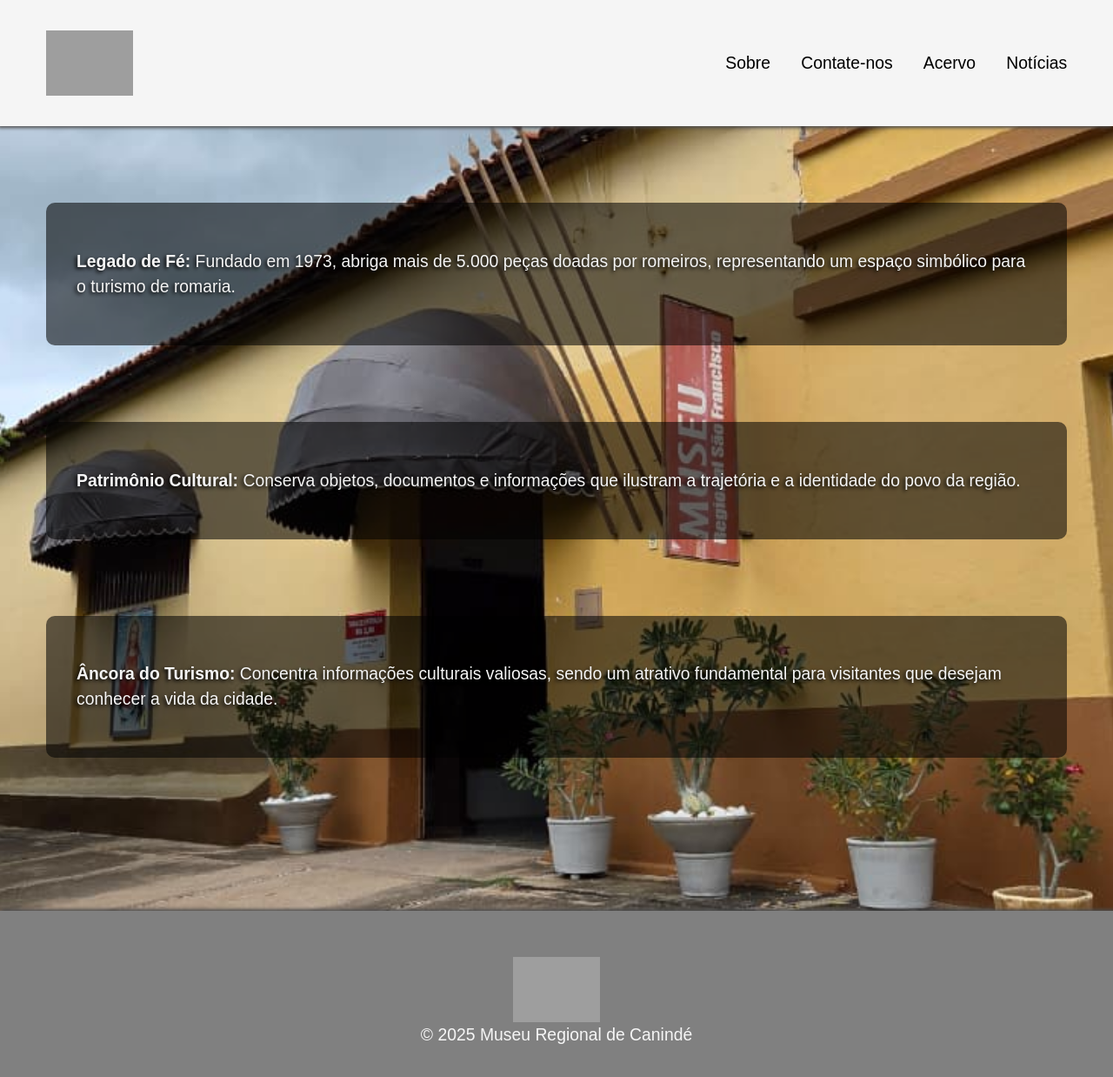
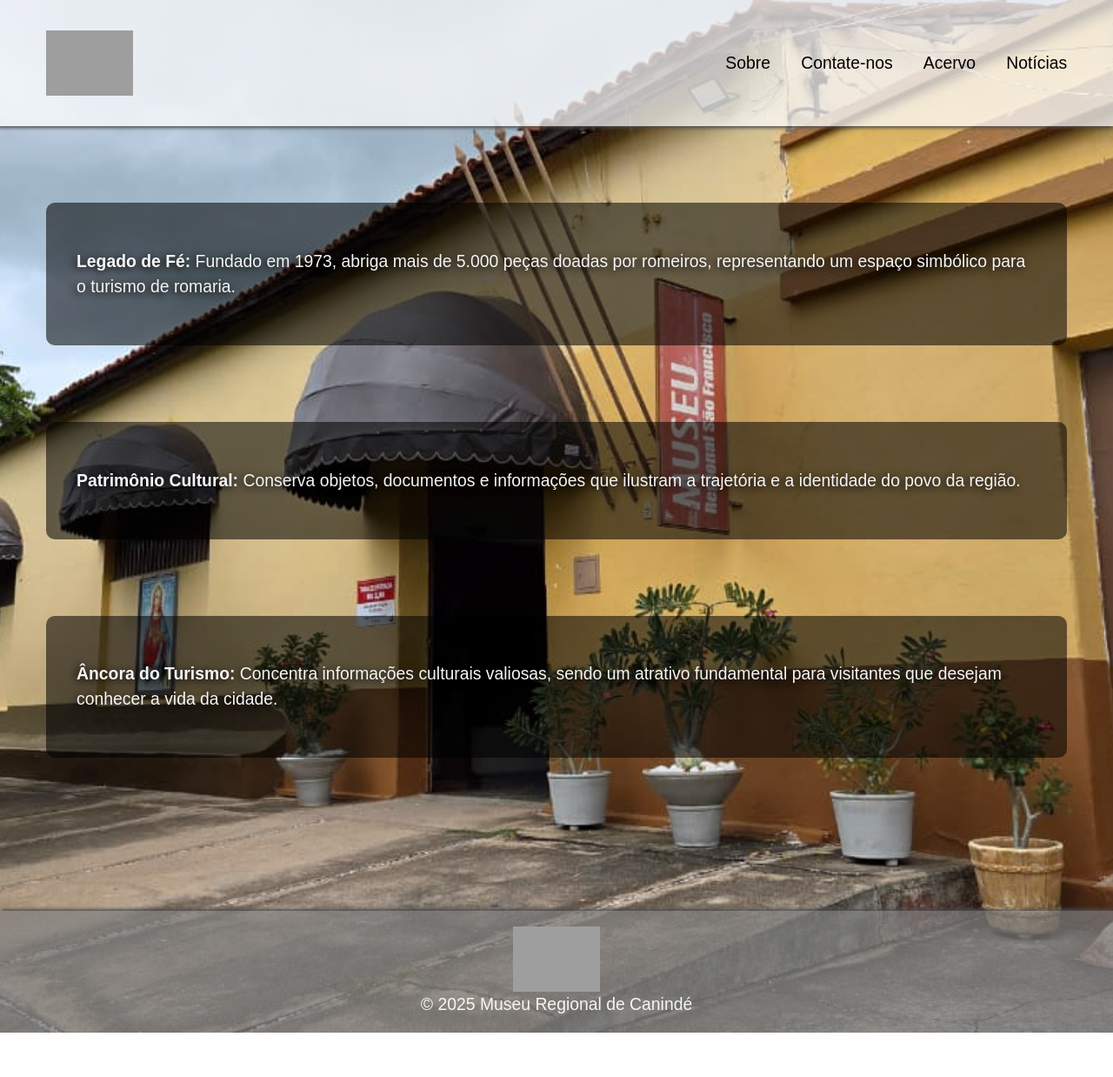
Before and after one commit to Leone0038/site-museu, a React (Vite) app: page /sobre in a window 1280 px wide. Shown: the top 1238 px of the page at 87% size. After the commit the page ends 1187 px from the top, so only its background shows below. Built offline with nearby package versions, Linux system fonts and the light colour scheme; grey boxes are pictures that could not be loaded.

Commit message:
update text-shadow for improved visibility, adjust header and footer background colors for better aesthetics

```diff
--- a/src/css/styles.css
+++ b/src/css/styles.css
@@ -28,7 +28,7 @@
   background-color: rgba(0, 0, 0, 0.549);
   line-height: 1.5;
   color: whitesmoke;
-  text-shadow: -2px 2px 4px black;
+  text-shadow: -2px 2px 10px black;
   text-align: start;
   width: 100%;
 }
@@ -78,7 +78,7 @@ h1 {
   align-items: center;
   padding: 2rem 3rem;
   color: black;
-  background-color: whitesmoke;
+  background-color: rgba(255, 255, 255, 0.729);
   box-shadow: -2px 2px 4px rgb(76, 76, 76);
   gap: 2rem;
   flex-wrap: wrap;
@@ -107,10 +107,10 @@ h1 {
   }
 }
 .footer {
-  background-color: gray;
+  background-color: rgba(128, 128, 128, 0.706);
   color: whitesmoke;
   text-align: center;
-  padding: 3rem;
+  padding: 1rem;
   box-shadow: 2px -2px 4px rgb(76, 76, 76);
 }
 
```
